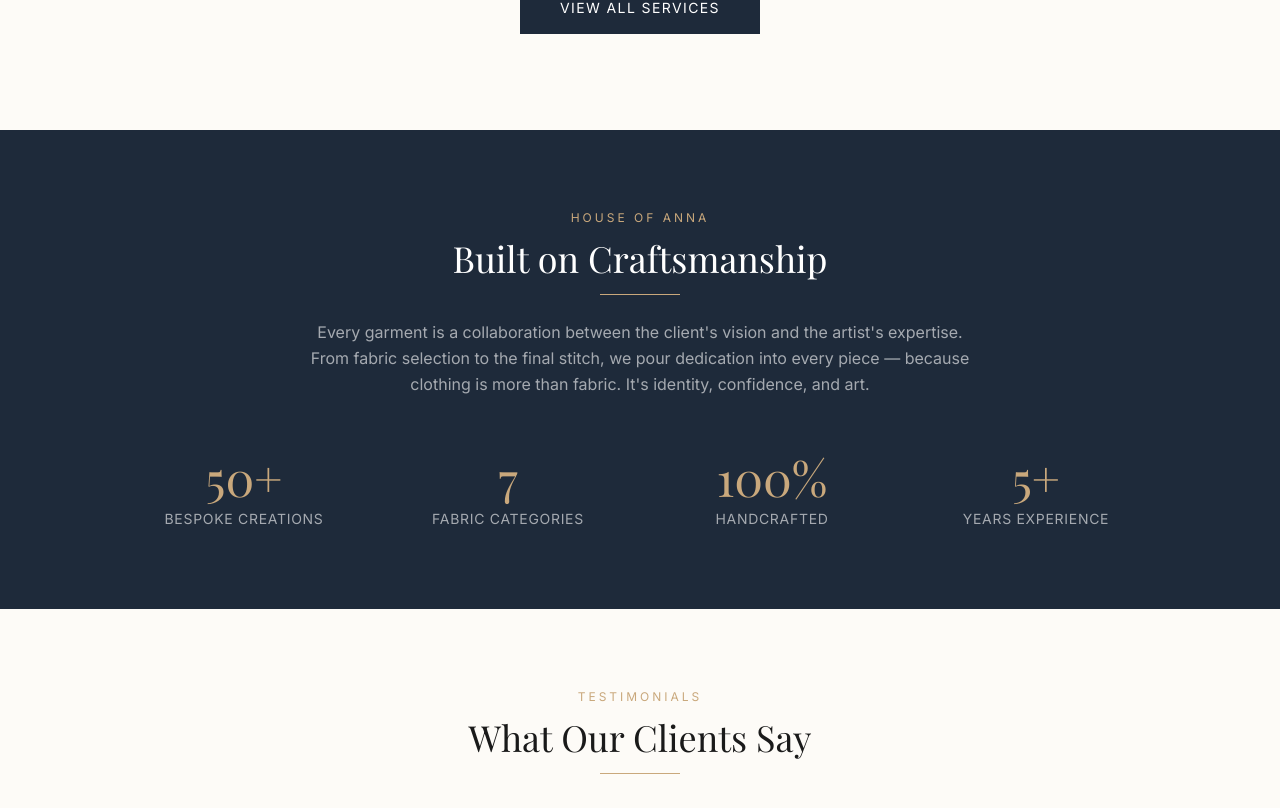
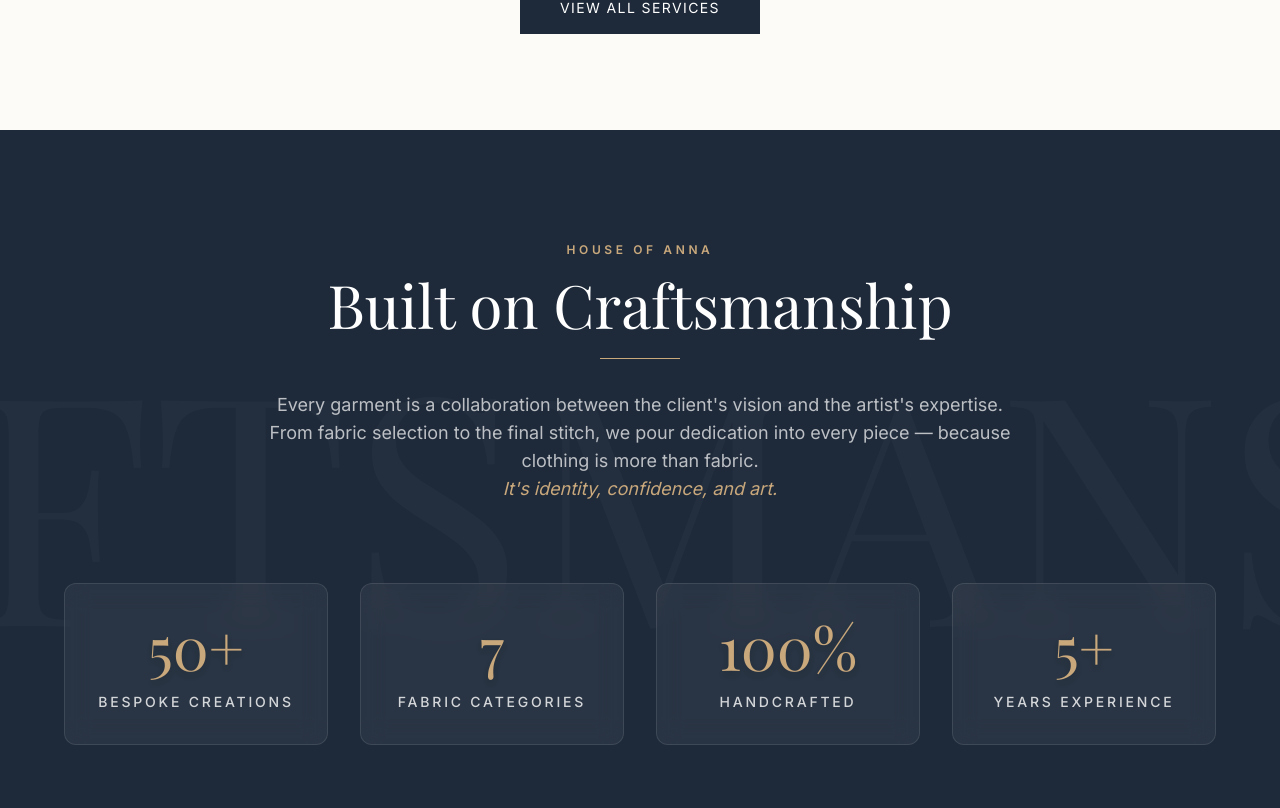
Before and after one commit to VictorChidex1/house-of-anna, a React (Vite) app: page / in a window 1280 px wide. Shown: the part 2312-3120 px from the top of the page. Built offline with nearby package versions, Linux system fonts and the light colour scheme; a web font is replaced by a local one.

Commit message:
feat: upgrade Summary section with animated counters and fix Framer Motion type exports

```diff
--- a/src/components/sections/SummarySection.tsx
+++ b/src/components/sections/SummarySection.tsx
@@ -1,53 +1,127 @@
-import { motion } from "framer-motion";
+import React, { useEffect, useState, useRef } from "react";
+import { motion, useInView, type Variants } from "framer-motion";
 import GoldDivider from "../ui/GoldDivider";
 
+// Custom Animated Counter Component
+const AnimatedCounter: React.FC<{ value: number; suffix?: string }> = ({ value, suffix = "" }) => {
+  const [count, setCount] = useState(0);
+  const ref = useRef(null);
+  const isInView = useInView(ref, { once: true, margin: "-50px" });
+
+  useEffect(() => {
+    if (isInView) {
+      let start = 0;
+      const duration = 2000; // 2 seconds animation
+      const increment = value / (duration / 16);
+
+      const timer = setInterval(() => {
+        start += increment;
+        if (start >= value) {
+          setCount(value);
+          clearInterval(timer);
+        } else {
+          setCount(Math.ceil(start));
+        }
+      }, 16);
+
+      return () => clearInterval(timer);
+    }
+  }, [isInView, value]);
+
+  return (
+    <span ref={ref}>
+      {count}
+      {suffix}
+    </span>
+  );
+};
+
 const STATS = [
-  { number: "50+", label: "Bespoke Creations" },
-  { number: "7", label: "Fabric Categories" },
-  { number: "100%", label: "Handcrafted" },
-  { number: "5+", label: "Years Experience" },
+  { value: 50, suffix: "+", label: "Bespoke Creations" },
+  { value: 7, suffix: "", label: "Fabric Categories" },
+  { value: 100, suffix: "%", label: "Handcrafted" },
+  { value: 5, suffix: "+", label: "Years Experience" },
 ];
+
+const containerVariants: Variants = {
+  hidden: { opacity: 0 },
+  visible: {
+    opacity: 1,
+    transition: {
+      staggerChildren: 0.15,
+      delayChildren: 0.3,
+    },
+  },
+};
+
+const cardVariants: Variants = {
+  hidden: { opacity: 0, y: 30 },
+  visible: {
+    opacity: 1,
+    y: 0,
+    transition: { duration: 0.6, ease: "easeOut" },
+  },
+};
 
 const SummarySection: React.FC = () => {
   return (
-    <section className="py-20 px-4 bg-brand-navy">
-      <div className="max-w-5xl mx-auto">
+    <section className="relative py-28 px-4 bg-brand-navy overflow-hidden">
+      {/* Editorial Watermark Background */}
+      <div className="absolute inset-0 flex items-center justify-center pointer-events-none select-none overflow-hidden opacity-[0.02]">
+        <h1 className="text-[8rem] sm:text-[14rem] md:text-[20rem] font-serif text-white whitespace-nowrap">
+          CRAFTSMANSHIP
+        </h1>
+      </div>
+
+      <div className="relative z-10 max-w-6xl mx-auto">
         <motion.div
           initial={{ opacity: 0, y: 30 }}
           whileInView={{ opacity: 1, y: 0 }}
-          viewport={{ once: true }}
-          transition={{ duration: 0.6 }}
-          className="text-center mb-14"
+          viewport={{ once: true, margin: "-100px" }}
+          transition={{ duration: 0.7 }}
+          className="text-center mb-20"
         >
-          <p className="text-brand-gold tracking-[0.25em] uppercase text-xs mb-3">
+          <p className="text-brand-gold tracking-[0.3em] uppercase text-xs mb-4 font-semibold">
             House of Anna
           </p>
-          <h2 className="font-serif text-3xl sm:text-4xl text-white mb-4">
+          <h2 className="font-serif text-4xl sm:text-5xl lg:text-6xl text-white mb-6">
             Built on Craftsmanship
           </h2>
           <GoldDivider className="mx-auto" />
-          <p className="text-white/60 mt-6 max-w-2xl mx-auto leading-relaxed">
+          <p className="text-white/70 mt-8 max-w-3xl mx-auto leading-relaxed text-base sm:text-lg">
             Every garment is a collaboration between the client&apos;s vision and the artist&apos;s
             expertise. From fabric selection to the final stitch, we pour dedication into every
-            piece — because clothing is more than fabric. It&apos;s identity, confidence, and art.
+            piece — because clothing is more than fabric. <br className="hidden sm:block" />
+            <span className="italic text-brand-gold">It&apos;s identity, confidence, and art.</span>
           </p>
         </motion.div>
 
-        <div className="grid grid-cols-2 lg:grid-cols-4 gap-8">
-          {STATS.map((stat, i) => (
+        <motion.div
+          variants={containerVariants}
+          initial="hidden"
+          whileInView="visible"
+          viewport={{ once: true, margin: "-50px" }}
+          className="grid grid-cols-1 sm:grid-cols-2 lg:grid-cols-4 gap-6 lg:gap-8"
+        >
+          {STATS.map((stat) => (
             <motion.div
               key={stat.label}
-              initial={{ opacity: 0, y: 30 }}
-              whileInView={{ opacity: 1, y: 0 }}
-              viewport={{ once: true }}
-              transition={{ duration: 0.5, delay: i * 0.1 }}
-              className="text-center"
+              variants={cardVariants}
+              whileHover={{ y: -8, scale: 1.02 }}
+              className="relative p-8 rounded-xl bg-white/5 backdrop-blur-md border border-white/10 hover:border-brand-gold/40 hover:bg-white/10 transition-all duration-300 text-center group"
             >
-              <p className="font-serif text-4xl sm:text-5xl text-brand-gold mb-2">{stat.number}</p>
-              <p className="text-white/60 text-sm tracking-wider uppercase">{stat.label}</p>
+              {/* Subtle top glow effect on hover */}
+              <div className="absolute inset-x-0 top-0 h-px bg-gradient-to-r from-transparent via-brand-gold/0 to-transparent group-hover:via-brand-gold/50 transition-all duration-500" />
+
+              <p className="font-serif text-5xl sm:text-6xl text-brand-gold mb-4 drop-shadow-md">
+                <AnimatedCounter value={stat.value} suffix={stat.suffix} />
+              </p>
+              <p className="text-white/80 text-sm tracking-[0.2em] uppercase font-medium group-hover:text-white transition-colors duration-300">
+                {stat.label}
+              </p>
             </motion.div>
           ))}
-        </div>
+        </motion.div>
       </div>
     </section>
   );
```
Also changed, not shown: src/components/sections/ServicesSection.tsx (+9 -5 lines).
